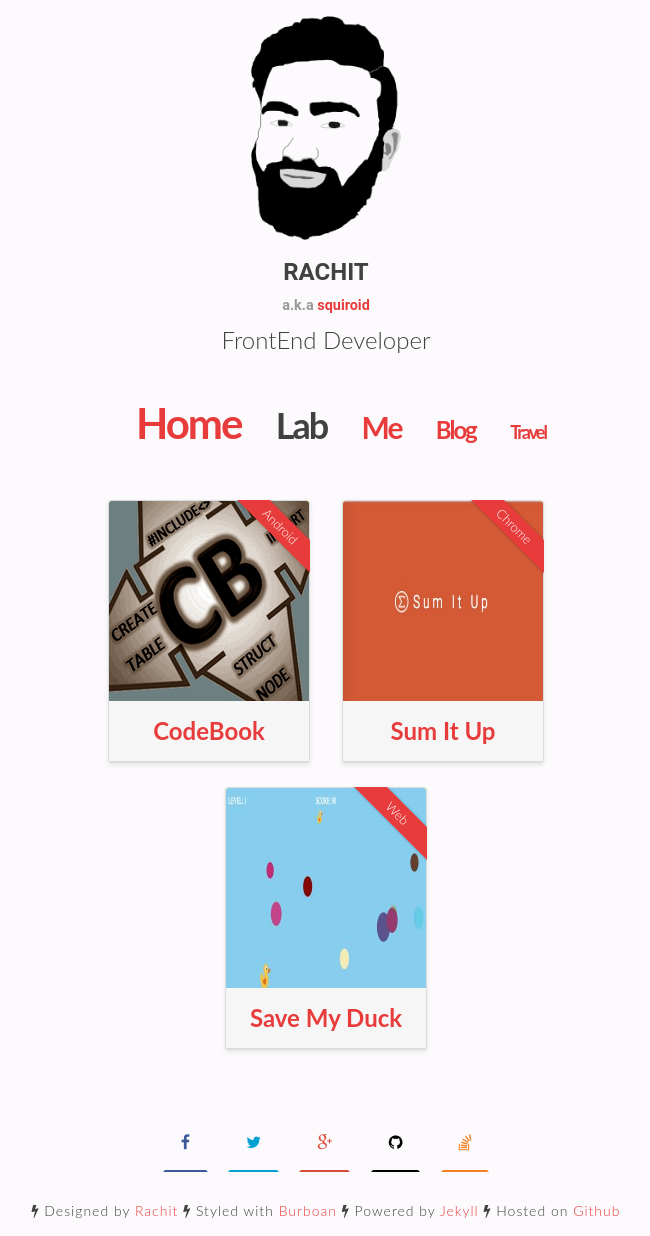
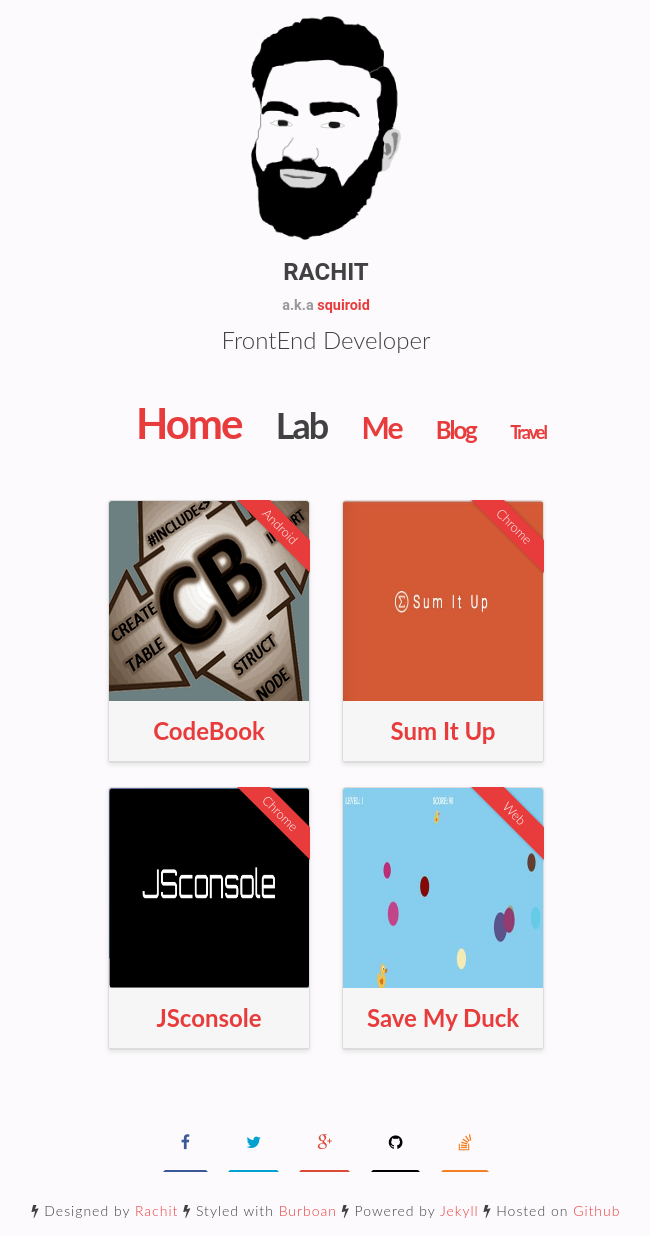
Before and after one commit to rachitGulati/rachitgulati.github.io, a Jekyll site: the page built from lab/index.html, in a window 1280 px wide. Shown: the whole page, without its empty margins (314-964 px from the left). Built offline with Jekyll 4.4.1, drawn with Linux system fonts in a browser that asks for light colours.

Commit message:
Added the new app in lab

```diff
--- a/_config.yml
+++ b/_config.yml
@@ -103,9 +103,10 @@ apps:
   thumb: "sumitup"
   link: "http://rachitgulati.github.io/sum-it-up/"
   category: "Chrome"
-#- name: "Chat Panel"
-#  thumb: "chat-panel"
-#  link: "http://chat-squiroid.rhcloud.com/"
+- name: "JSconsole"
+  thumb: "jsconsole"
+  category: "Chrome"
+  link: "https://jsconsole.github.io/"
 
 quiz:
 - category: "theory"
```
Also changed, not shown: assets/images/apps/jsconsole.png (added).
